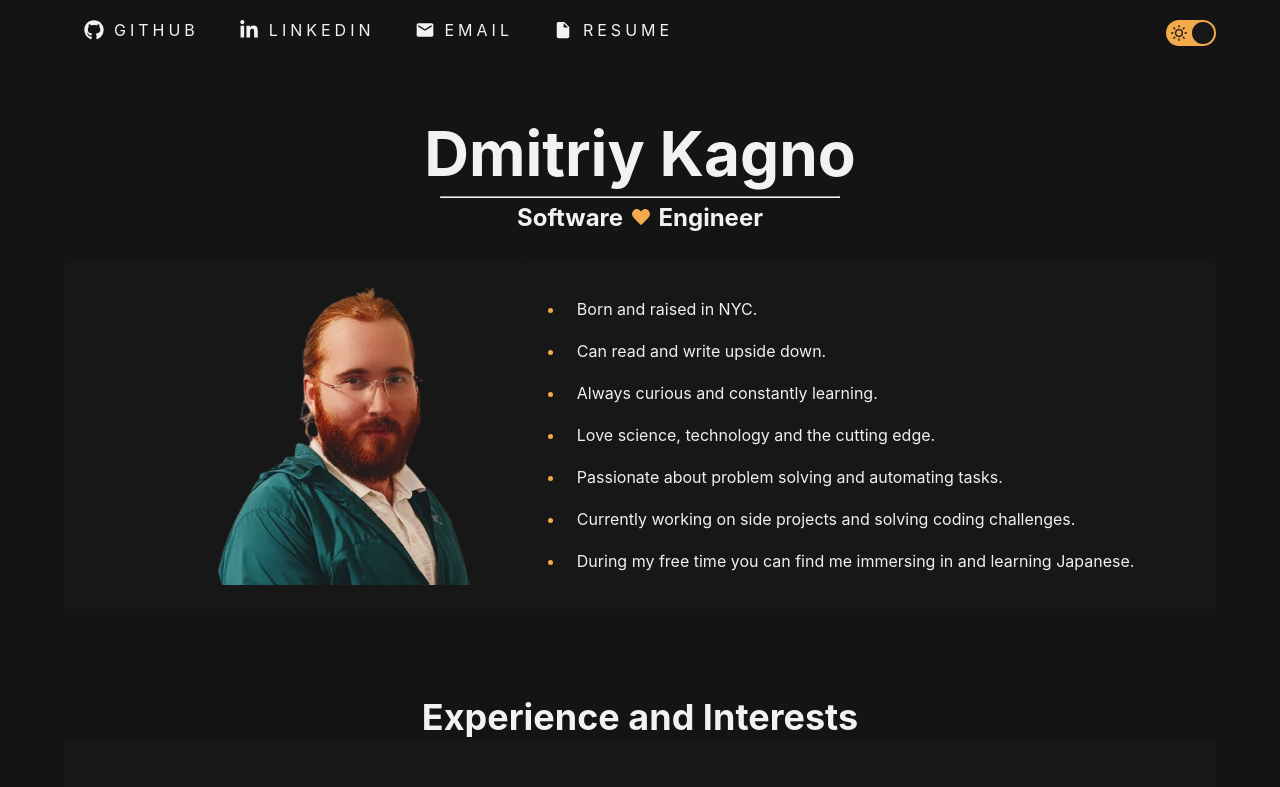
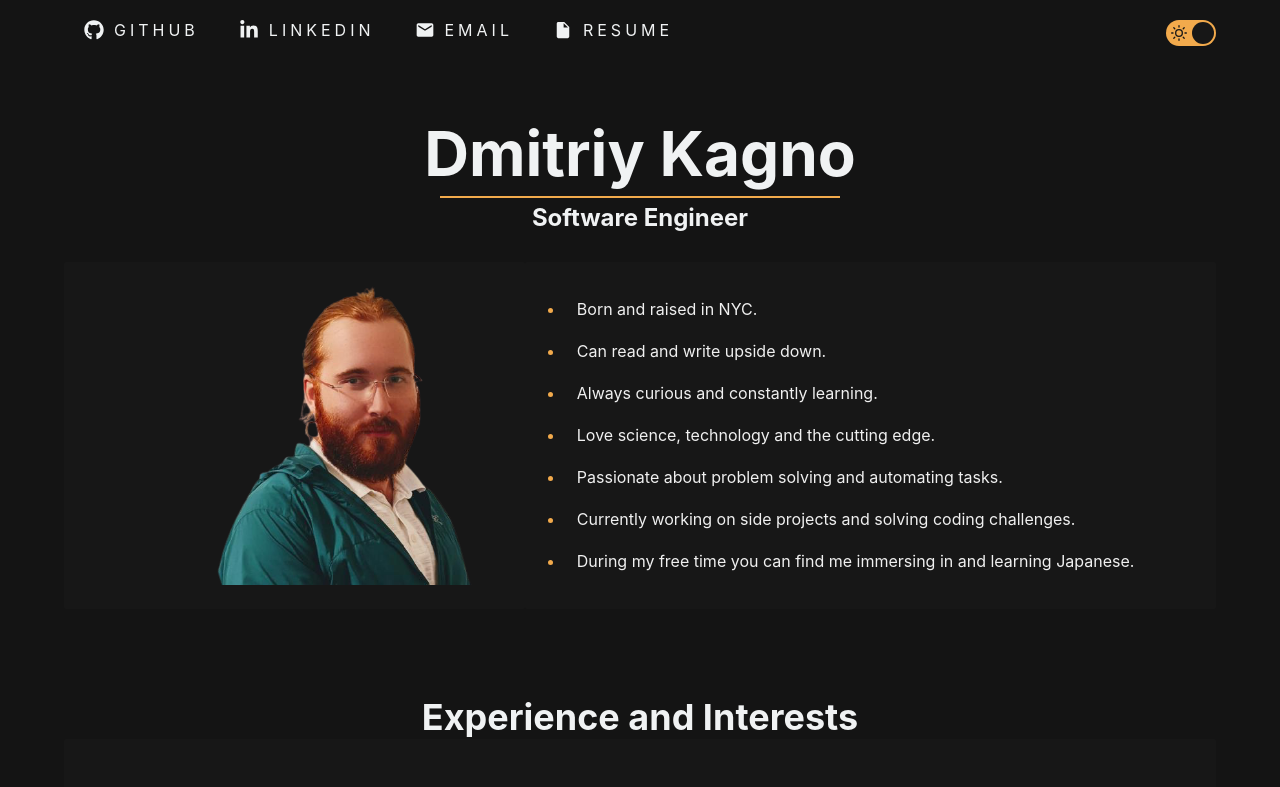
Before and after one commit to OrangeRed/OrangeRed, a React (Create React App) app: page / in a window 1280 px wide. Shown: the top 787 px of the page. Built offline with nearby package versions, Linux system fonts and the light colour scheme.

Commit message:
removed the heart :(

```diff
--- a/src/components/about/About.js
+++ b/src/components/about/About.js
@@ -1,7 +1,6 @@
 import React from 'react';
 import PropTypes from 'prop-types';
 import { StyledAbout } from './About.styled';
-import { FaHeart } from 'react-icons/fa';
 
 const About = ({
   about,
@@ -14,7 +13,7 @@ const About = ({
       <div className='title-box'>
         <h1>{about.title}</h1>
         <hr></hr>
-        <h3>Software <><FaHeart className='heart'/></> Engineer</h3>
+        <h3>Software Engineer</h3>
       </div>
 
       <div className='info-box'>
--- a/src/styles/GlobalStyles.js
+++ b/src/styles/GlobalStyles.js
@@ -46,16 +46,15 @@ export const GlobalStyles = createGlobalStyle`
     z-index: 2;
   }
   hr {
+    height: 2px;
+    background-color: ${({ theme }) => theme.accent};
+    border: none;
     width: 400px;
     margin: auto;
     z-index: 2;
     @media ${({ device }) => device.mobileL} {
       width: 100%;
     }
-  }
-  .heart {
-    color: ${({ theme }) => theme.accent};
-    height: 18px;
   }
   p {
     font-size: 16px;
```
